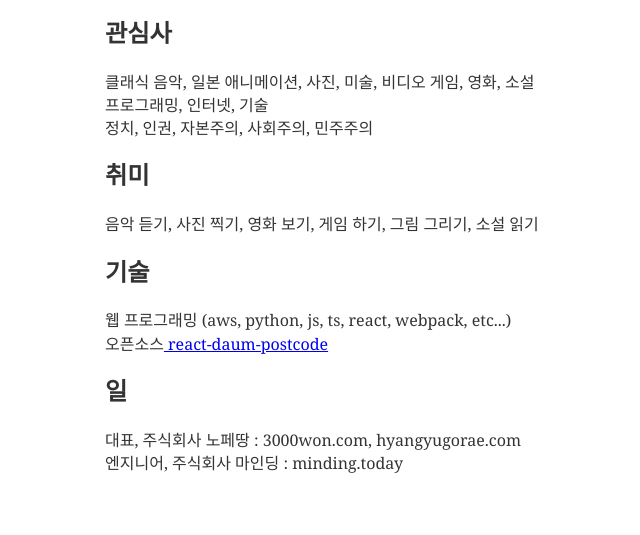
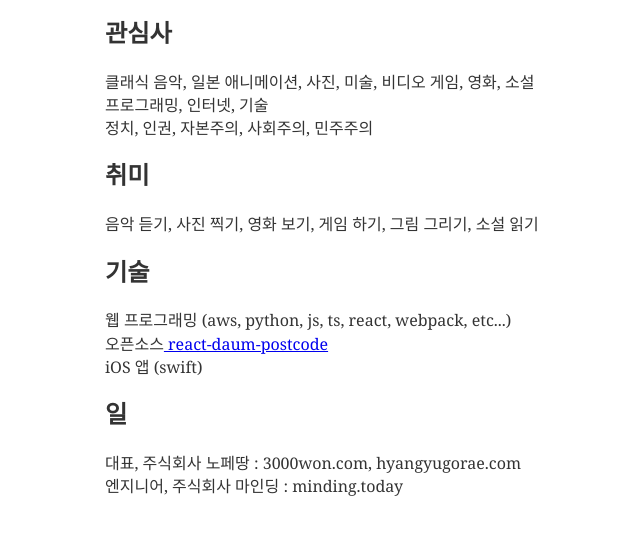
Before and after one commit to bernard-kms/bernard-kms.github.io, a Gatsby site: page / in a window 1280 px wide. Shown: the part 161-696 px from the top of the page, without its empty margins (271-911 px from the left). Built offline with nearby package versions, Linux system fonts and the light colour scheme; Gatsby itself is replaced by a stand-in of ours.

Commit message:
Update contents

```diff
--- a/src/pages/index.jsx
+++ b/src/pages/index.jsx
@@ -55,6 +55,8 @@
       <br />
       오픈소스
       <a href="https://github.com/bernard-kms/react-daum-postcode"> react-daum-postcode</a>
+      <br />
+      iOS 앱 (swift)
     </p>
     <h2>
       일
```
